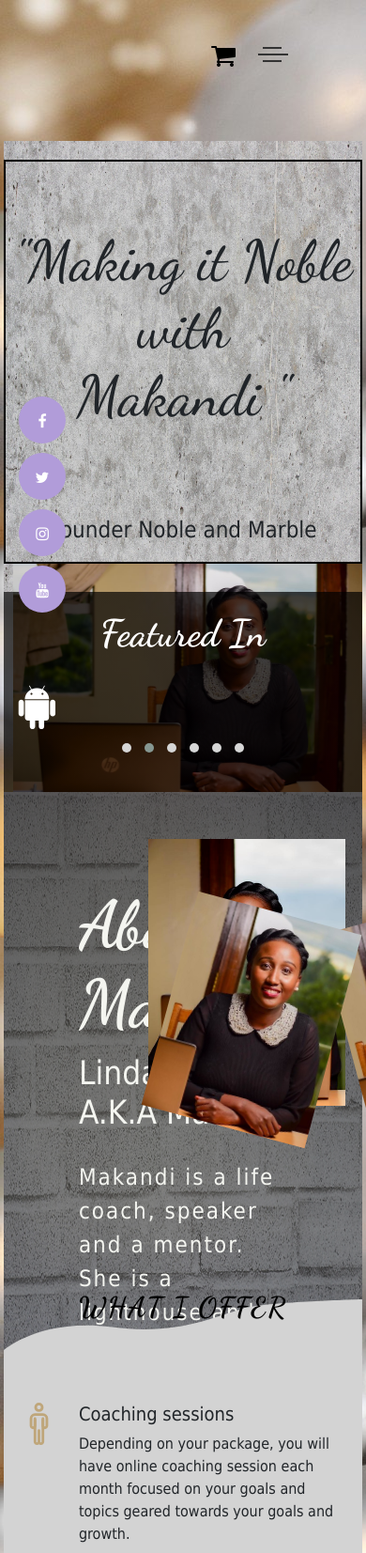
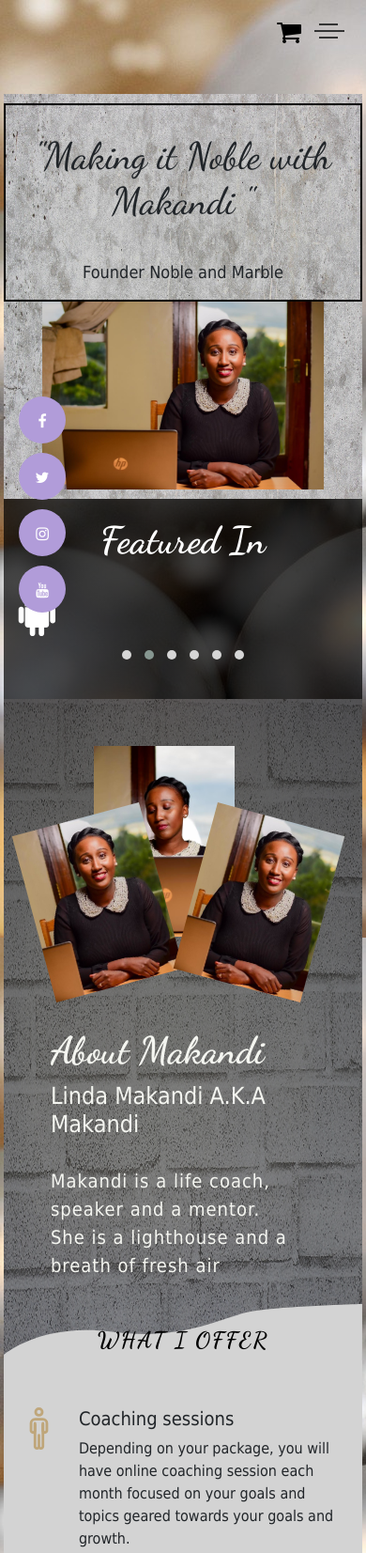
Before and after one commit to EarthmanAman/noble, a plain HTML site: page index.html in a window 390 px wide. Shown: the top 1653 px of the page at 94% size. Drawn offline with nearby package versions, Linux system fonts and the light colour scheme.

Commit message:
responsive 1

```diff
--- a/css/styles.css
+++ b/css/styles.css
@@ -472,7 +472,6 @@ ul.social-icons.list-inline {
 	width: 98%;
 	left: 1%;
 	right: 1%;
-	height: 480px;
 }
 
 .landing-container {
@@ -507,7 +506,7 @@ ul.social-icons.list-inline {
 }
 .landing-section img {
 	width: 100%;
-	height: 100%;
+	height: auto;
 }
 
 .clients {
@@ -544,12 +543,12 @@ ul.social-icons.list-inline {
 	width: 98%;
 	left: 1%;
 	right: 1%;
-	height: 600px;
 	padding: 50px 30px;
 	border:0px;
 }
 .about-section .content {
 	display: flex;
+	flex-wrap: wrap;
 }
 
 .about-text {
@@ -641,7 +640,6 @@ ul.social-icons.list-inline {
 .services {
 	position: relative;
 	width: 98%;
-	height: 600px;
 	left: 1%;
 	right: 1%;
 	background:lightgrey;
@@ -1212,7 +1210,6 @@ ul.social-icons.list-inline {
 
 	display: flex;
 	justify-content: center;
-	align-items: center;
 
 	padding: 70px;
 }
@@ -1310,13 +1307,187 @@ ul.social-icons.list-inline {
 }
 @media screen and (max-width: 968px) {
 
+	.header {
+		width: 100%;
+		overflow:hidden;
+		height: 100px;
+		padding-top: 20px;
+	}
+
 	.nav ul {
 		display: none;
 	}
+
+	.nav-icon {
+		position: absolute;
+		top: 20px;
+		right: 20px;
+		padding: 5px;
+		width: 40px;
+		z-index: 1;
+		cursor: pointer;
+	}
+
+	.cart {
+		position: absolute;
+		top: 15px;
+		right: 60px;
+		padding: 5px;
+		width: 40px;
+		z-index: 1;
+		cursor: pointer;
+	}
+
+	.full-nav {
+		padding: 1.75rem;
+	}
+
+	.full-nav .logo {
+		padding-top: 0px;
+		position: relative;
+		left: 20%;
+		width: 200px;
+		height: 100px;
+	}
+
+	.corner-circle {
+		position: absolute;
+		top:0;
+		right: 0;
+		width: 60px;
+		height: 60px;
+		background-color: white;
+		border-radius: 0 0 0 120px;
+		z-index: 2;
+	}
+
+	.nav-close {
+		display: block;
+		width: 10px;
+		height: 10px;
+		top:10px;
+		right: 30px;
+
+	}
+
+	.nav-close span {
+		width: 25px;
+		height: 1px;
+		display: block;
+		position: absolute;
+		top: 14px;
+	}
+
+	.nav2 ul li {
+		padding-top: 10px;
+		padding-bottom: 10px;
+	}
+
+	ul.social-icons.list-inline {
+		margin-top: 0px;
+	}
+	.social-icons a {
+		margin-top: 0px;
+	}
+
+
+	.landing-section {
+		padding-top: 10px;
+		width: 98%;
+		left: 1%;
+		right: 1%;
+	}
+
+
+
 	.landing-container {
 		flex-direction: column;
 	}
 	.landing-container .image {
 		order:2;
+		padding-left: 0px;
+		padding-bottom: 10px;
 	}
+
+	.landing-container .image img {
+		width: auto;
+		height: 200px;
+	}
+
+	.landing-text h1 {
+		font-family: 'Dancing Script', cursive;
+		font-size: 40px;
+		font-weight: 500;
+		padding-top: 30px;
+	}
+	.landing-text p {
+		font-family: tahoma;
+		font-size: 18px;
+		padding-top: 30px;
+	}
+
+	.about-section .content{
+		flex-direction: column;
+	}
+	.about-text {
+		order: 2;
+		padding: 20px;
+		margin-top: 280px;
+	}
+
+
+	.about-text h3 {
+		font-size: 40px;
+		margin-bottom: 10px;
+	}
+
+	.about-text h5 {
+		font-size: 25px;
+	}
+
+	.about-text p {
+		font-family: tahoma;
+		font-size: 20px;
+		color: #f4f5f0;
+		letter-spacing: 1px;
+	}
+	.about-images {
+		padding-top: 0px;
+	}
+	.image1 {
+		top: 75px;
+		left: 0px;
+		width: 140px;
+		z-index: 1;
+	}
+
+	.image2 {
+		position: absolute;
+		width: 150px;
+		right: 33%;
+	}
+
+
+	.image3 {
+		position: absolute;
+		top: 75px;
+		right: 10px;
+		width: 140px;
+		z-index: 1;
+	}
+
+
+
+	.services-title {
+		top: -35px;
+
+		width: 100%;
+		text-align: center;
+	}
+
+
+	.services-title h3 {
+		font-size: 24px;
+	}
+
 }
--- a/index.html
+++ b/index.html
@@ -90,11 +90,10 @@
 				<li><a href=""><span>01.</span>Home</a></li>
 				<li><a href="#about"><span>02.</span>About</a></li>
 				<li><a href="#mission"><span>03.</span>Mission</a></li>
-				<li><a href="#bio"><span>04.</span>Bio</a></li>
-				<li><a href="#services"><span>05.</span>Services</a></li>
-				<li><a href="#story"><span>06.</span>Story</a></li>
-				<li><a href="#testimonial"><span>07.</span>Testimonial</a></li>
-				<li><a href="#contact"><span>08.</span>Contact</a></li>
+				<li><a href="#services"><span>04.</span>Services</a></li>
+				<li><a href="#story"><span>05.</span>Story</a></li>
+				<li><a href="#testimonial"><span>06.</span>Testimonial</a></li>
+				<li><a href="#contact"><span>07.</span>Contact</a></li>
 			</ul>
 		</nav>
 
@@ -146,7 +145,7 @@
 	<section class="landing-section wow slideInUp slow">
 
 		<div class="container-fluid landing-container">
-			<div class="image">
+			<div class="image" align="center">
 				<img src="images/image1.jpeg" alt="">
 			</div>
 			<div class="landing-text text-center">
```
